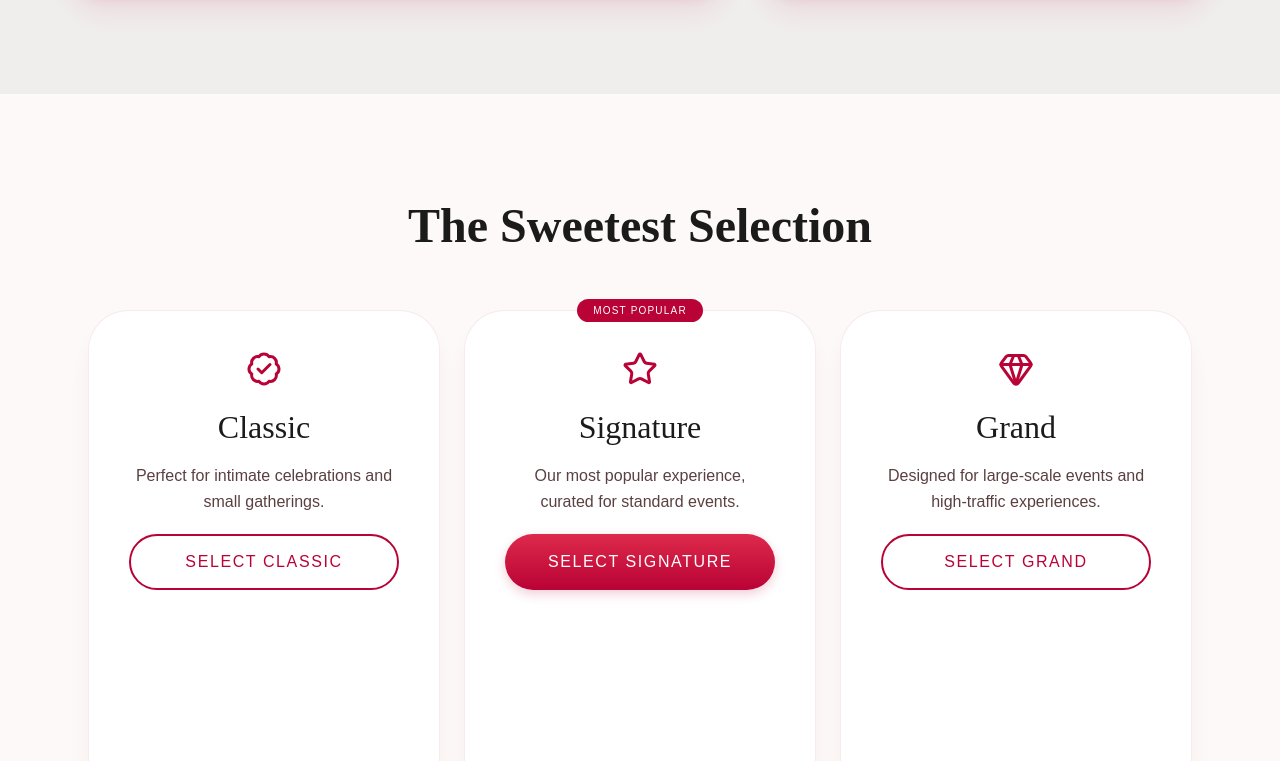
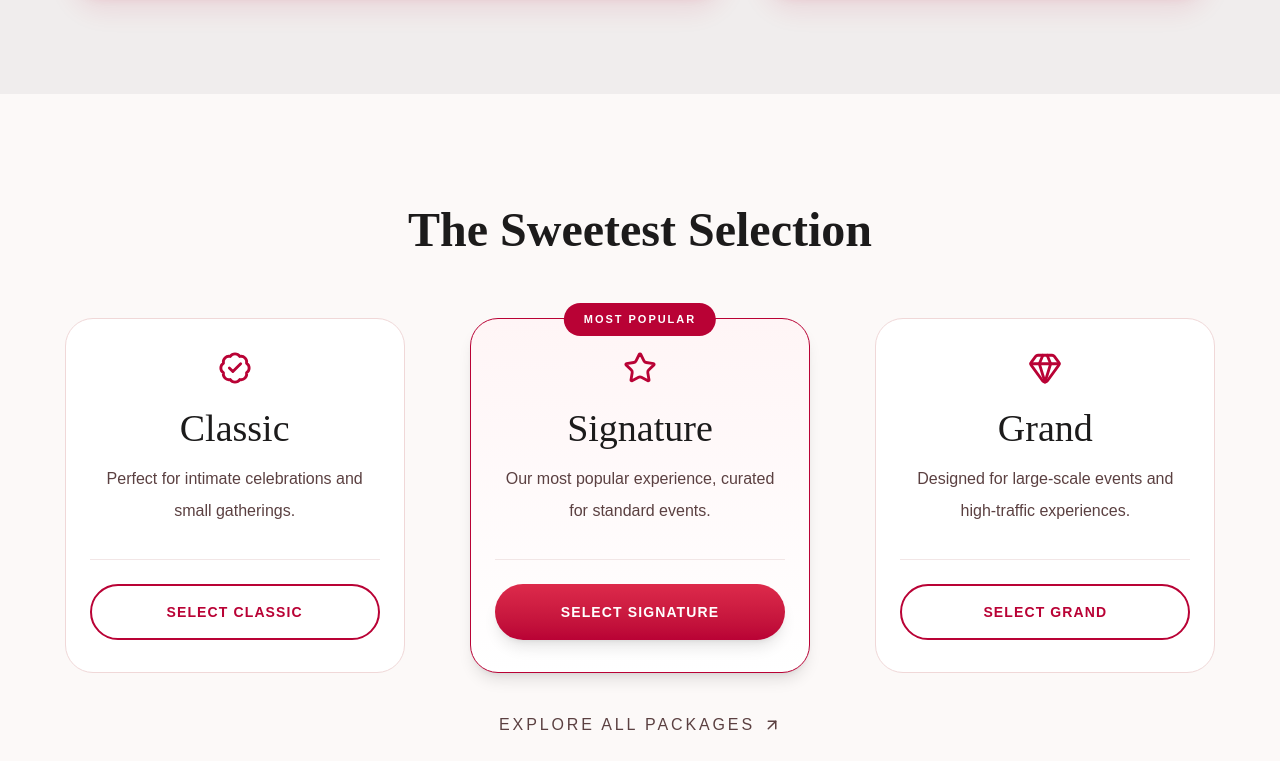
Before and after one commit to lbello93/Mr_Andy, a React (Vite) app: page / in a window 1280 px wide. Shown: the part 3659-4420 px from the top of the page. Built offline with nearby package versions, Linux system fonts and the light colour scheme.

Commit message:
improved the cards seciton of package card

```diff
--- a/src/sections/Packages/PackageCard.jsx
+++ b/src/sections/Packages/PackageCard.jsx
@@ -1,5 +1,3 @@
-import "./Packages.css";
-
 export default function PackageCard({
   icon: Icon,
   title,
@@ -9,16 +7,66 @@ export default function PackageCard({
   badge,
 }) {
   return (
-    <article className={`package-card ${featured ? "featured" : ""}`}>
-      {badge && <span className="package-badge">{badge}</span>}
+    <article
+      className={`
+    relative
+    flex flex-col
 
-      <Icon size={36} className="package-icon" />
+    w-full
+    max-w-[340px]
 
-      <h3>{title}</h3>
+    rounded-[28px]
+    border
 
-      <p>{description}</p>
+    px-6
+    py-8
 
-      <button>{button}</button>
+    bg-white
+
+    transition-all
+    duration-300
+
+    hover:-translate-y-2
+    hover:shadow-[0_24px_50px_rgba(185,2,53,0.12)]
+
+    ${
+      featured
+        ? "border-[#B90235] bg-gradient-to-b from-[#FFF5F6] to-white shadow-lg"
+        : "border-[#F0D8D8]"
+    }
+  `}
+    >
+      {badge && (
+        <span className="absolute -top-4 left-1/2 -translate-x-1/2 rounded-full bg-[#B90235] px-5 py-2 text-[11px] font-bold uppercase tracking-[0.18em] text-white">
+          {badge}
+        </span>
+      )}
+
+      <div className="mb-6 flex justify-center">
+        <Icon size={34} className="text-[#B90235]" />
+      </div>
+
+      <h3 className="mb-4 text-center font-playfair text-[38px] leading-none text-[#1C1B1B]">
+        {title}
+      </h3>
+
+      <p className="mb-8 flex-1 text-center text-[16px] leading-8 text-[#5B4041]">
+        {description}
+      </p>
+
+      <div className="mb-6 h-px w-full bg-[#F2E6E6]" />
+
+      <button
+        className={`h-14 w-full rounded-full text-sm font-bold uppercase tracking-[0.08em] transition-all duration-300
+
+      ${
+        featured
+          ? "bg-gradient-to-b from-[#DD2A4B] to-[#B90235] text-white shadow-lg hover:scale-[1.02]"
+          : "border-2 border-[#B90235] bg-white text-[#B90235] hover:bg-[#B90235] hover:text-white"
+      }`}
+      >
+        {button}
+      </button>
     </article>
   );
 }
--- a/src/sections/Packages/Packages.css
+++ /dev/null
@@ -1,186 +0,0 @@
-.packages-section {
-  padding: 96px 0;
-  background: #fcf9f8;
-}
-
-.packages-container {
-  max-width: 1280px;
-  margin: auto;
-  padding: 0 64px;
-
-  text-align: center;
-}
-
-.packages-container h2 {
-  font-family: "Playfair Display", serif;
-  font-size: 48px;
-  font-weight: 700;
-
-  color: #1c1b1b;
-
-  margin-bottom: 48px;
-}
-
-.packages-grid {
-  display: grid;
-
-  grid-template-columns: repeat(3, 1fr);
-  grid-auto-rows: min-content;
-
-  gap: 24px;
-
-  margin-bottom: 16px;
-}
-
-.package-card {
-  position: relative;
-
-  background: #fff;
-
-  border: 1px solid #e4bdbe;
-
-  border-radius: 40px;
-
-  padding: 28px 32px;
-
-  display: flex;
-  flex-direction: column;
-  align-items: center;
-  align-self: stretch;
-
-  transition: 0.35s;
-}
-
-.package-card:hover {
-  transform: translateY(-6px);
-
-  box-shadow: 0 20px 30px rgba(185, 2, 53, 0.08);
-}
-
-.package-icon {
-  color: #b90235;
-
-  margin-bottom: 16px;
-}
-
-.package-card h3 {
-  font-family: "Playfair Display", serif;
-
-  font-size: 32px;
-
-  margin-bottom: 12px;
-
-  color: #1c1b1b;
-}
-
-.package-card p {
-  color: #5b4041;
-
-  line-height: 1.6;
-
-  margin-bottom: 20px;
-
-  max-width: 260px;
-}
-
-.package-card button {
-  width: 100%;
-
-  height: 56px;
-
-  border-radius: 999px;
-
-  background: white;
-
-  border: 2px solid #b90235;
-
-  color: #b90235;
-
-  text-transform: uppercase;
-
-  letter-spacing: 0.1em;
-
-  cursor: pointer;
-
-  transition: 0.3s;
-}
-
-.package-card button:hover {
-  background: #b90235;
-  color: white;
-}
-
-.featured {
-  background: rgba(185, 2, 53, 0.05);
-
-  border: 2px solid #b90235;
-}
-
-.featured button {
-  background: linear-gradient(180deg, #dd2a4b, #b90235);
-
-  color: white;
-
-  border: none;
-
-  box-shadow: 0 4px 12px rgba(185, 2, 53, 0.2);
-}
-
-.package-badge {
-  position: absolute;
-
-  top: -12px;
-
-  background: #b90235;
-
-  color: white;
-
-  padding: 4px 16px;
-
-  border-radius: 999px;
-
-  font-size: 10px;
-
-  letter-spacing: 0.12em;
-
-  text-transform: uppercase;
-}
-
-.packages-link {
-  display: inline-flex;
-
-  align-items: center;
-
-  gap: 8px;
-
-  text-decoration: none;
-
-  color: #5b4041;
-
-  letter-spacing: 0.1em;
-
-  text-transform: uppercase;
-
-  font-size: 16px;
-}
-@media (max-width: 992px) {
-  .packages-grid {
-    grid-template-columns: 1fr;
-  }
-
-  .package-card {
-    max-width: 500px;
-
-    margin: auto;
-  }
-}
-
-@media (max-width: 768px) {
-  .packages-container {
-    padding: 0 24px;
-  }
-
-  .packages-container h2 {
-    font-size: 38px;
-  }
-}
--- a/src/sections/Packages/Packages.jsx
+++ b/src/sections/Packages/Packages.jsx
@@ -1,23 +1,27 @@
-import "./Packages.css";
 import { ArrowUpRight } from "lucide-react";
 import PackageCard from "./PackageCard";
 import { packages } from "../../data/packageData";
 
 export default function Packages() {
   return (
-    <section className="packages-section">
-      <div className="packages-container">
-        <h2>The Sweetest Selection</h2>
+    <section className="bg-[#FCF9F8] py-28">
+      <div className="mx-auto max-w-7xl px-6 lg:px-12 text-center">
+        <h2 className="mb-16 font-playfair text-5xl font-bold text-[#1C1B1B]">
+          The Sweetest Selection
+        </h2>
 
-        <div className="packages-grid">
+        <div className="grid grid-cols-1 gap-8 sm:grid-cols-2 xl:grid-cols-3 justify-items-center">
           {packages.map((item) => (
             <PackageCard key={item.title} {...item} />
           ))}
         </div>
 
-        <a href="/" className="packages-link">
+        <a
+          href="/"
+          className="mt-10 inline-flex items-center gap-2 uppercase tracking-[0.18em] text-[#5B4041] transition hover:text-[#B90235]"
+        >
           Explore All Packages
-          <ArrowUpRight size={16} />
+          <ArrowUpRight size={18} />
         </a>
       </div>
     </section>
```
